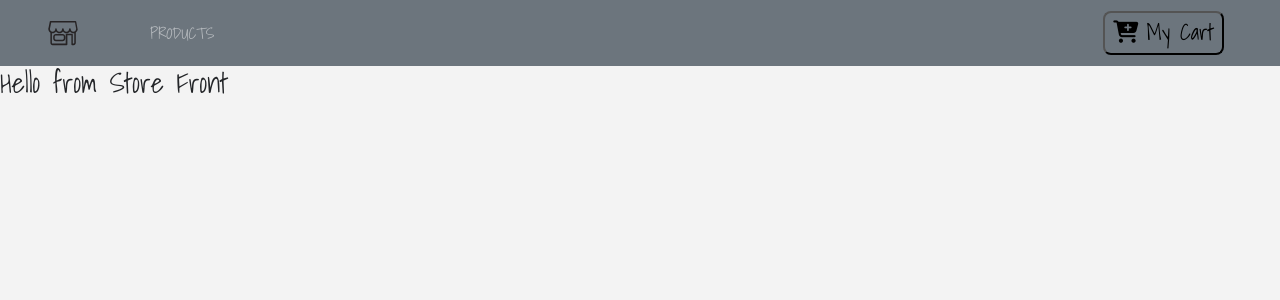
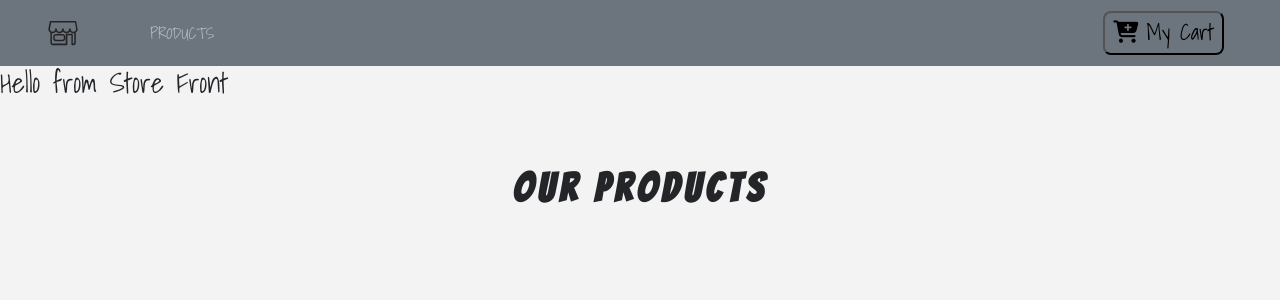
Before and after one commit to JDickey1990/e-commerce_frontend, a React (Create React App) app: page / in a window 1280 px wide. Shown: the top 300 px of the page. Built offline with nearby package versions, Linux system fonts and the light colour scheme.

Commit message:
created a title component and rendered it in the ProductList component which is now imported and rendered from StoreFront

```diff
--- a/src/App.css
+++ b/src/App.css
@@ -18,7 +18,7 @@
     text-transform: uppercase;
 }
 
-.text-blue{
+.text-grey{
     color: const(--mainGrey);
 }
 
--- a/src/components/ProductList.js
+++ b/src/components/ProductList.js
@@ -1,11 +1,22 @@
 import React, { Component } from 'react'
 import Product from './Product.js'
+import Title from './Title';
+
 export default class ProductList extends Component {
+
+    state={
+        products: []
+    }
+
     render() {
         return (
-            <div>
-                <h3>Hello from Product List</h3>
-                <Product />
+            <div className="py-5">
+               <div className="container">
+               <Title name={"our"} title={"products"} />
+                    <div className="row">
+
+                    </div>
+               </div>
             </div>
         )
     }
--- /dev/null
+++ b/src/components/Title.js
@@ -0,0 +1,13 @@
+import React from 'react'
+
+export default function Title({name, title}) {
+    return (
+        <div className="row">
+            <div className=".col-10 mx-auto my-2 text-center text-title">
+                <h1 className="text-capitalize font-weight-bold">
+                    {name} <strong className="text-grey">{title}</strong>
+                </h1>
+            </div>
+        </div>
+    )
+}
--- a/src/containers/StoreFront.js
+++ b/src/containers/StoreFront.js
@@ -1,11 +1,12 @@
 import React, { Component } from 'react'
+import ProductList from '../components/ProductList'
 
 export default class storefront extends Component {
     render() {
         return (
             <div>
                 <h3>Hello from Store Front</h3>
-
+               <ProductList />
 
             </div>
         )
```
